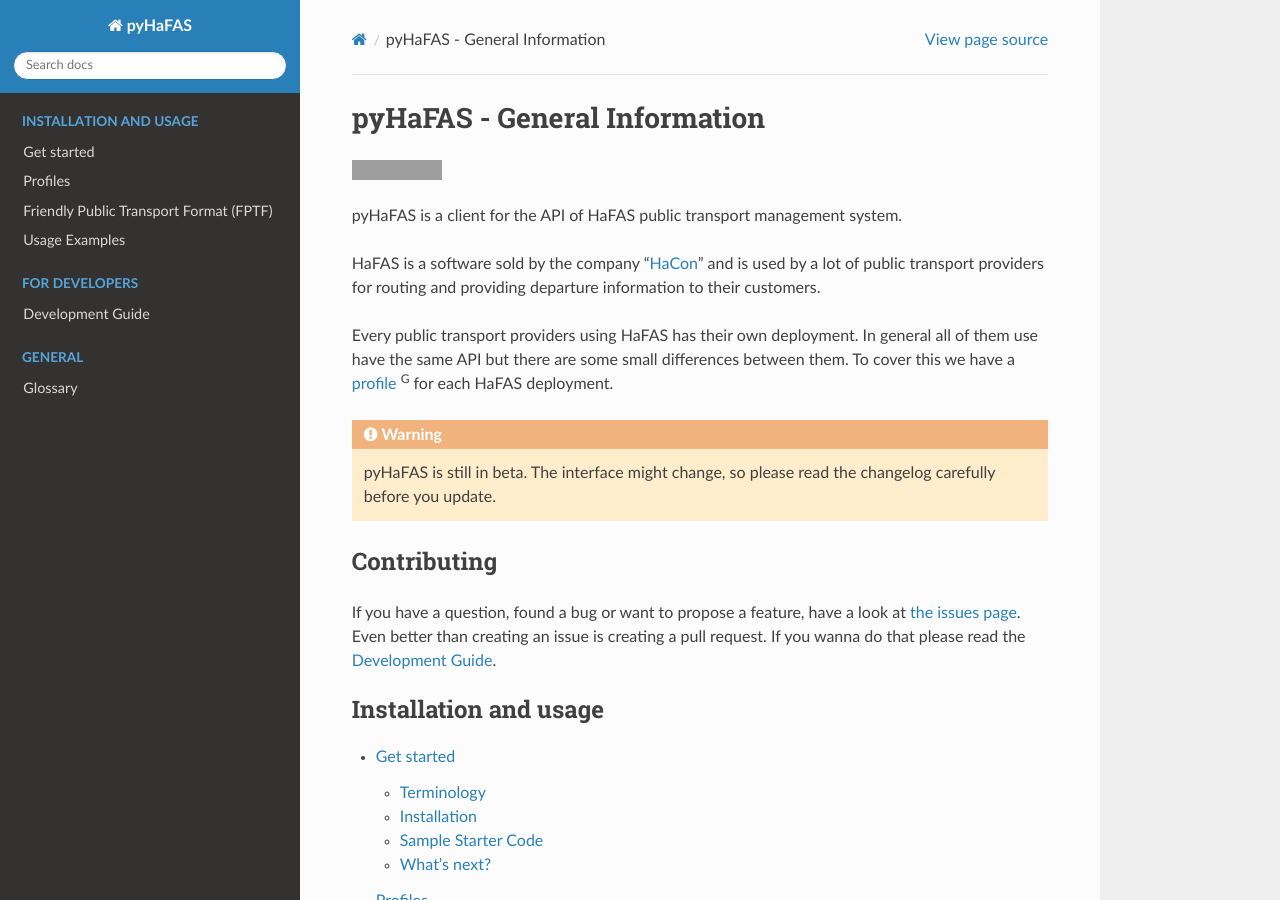
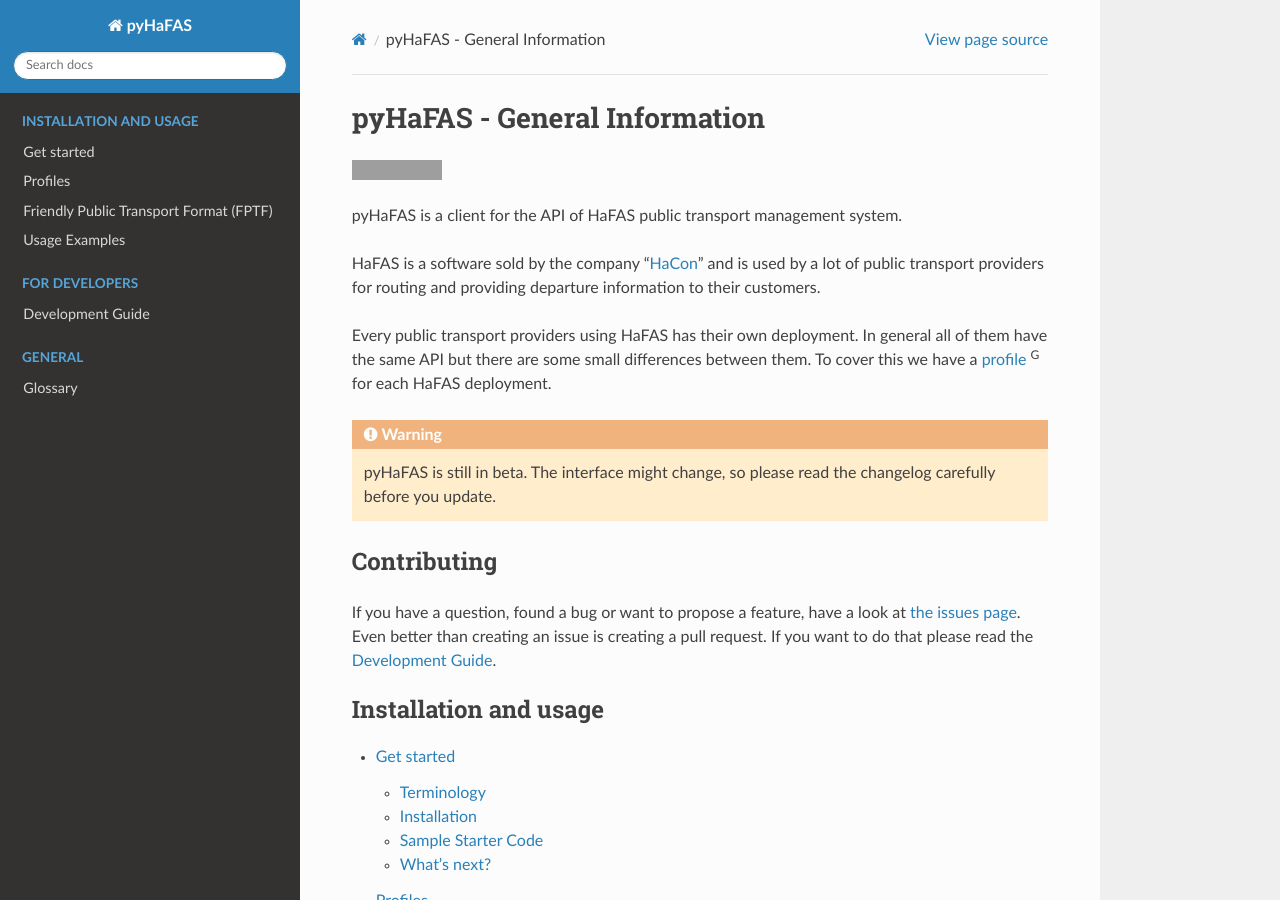
Before and after one commit to FahrplanDatenGarten/pyhafas, a Sphinx documentation site: the page built from docs/index.rst, in a window 1280 px wide and 900 px high. Built offline with Sphinx 7.4.7 and the Read the Docs theme 2.0.0, drawn with Linux system fonts in a browser that asks for light colours; pages that are not in the unit, such as notebooks, are missing from menus; grey boxes are pictures that could not be loaded.

Commit message:
Typos in documentation

```diff
--- a/docs/index.rst
+++ b/docs/index.rst
@@ -9,7 +9,7 @@
 HaFAS is a software sold by the company "`HaCon <https://hacon.de/en>`_" and is used by a lot of public transport providers for routing and providing departure information to their customers.
 
 Every public transport providers using HaFAS has their own deployment.
-In general all of them use have the same API but there are some small differences between them. To cover this we have a :term:`profile` :superscript:`G` for each HaFAS deployment.
+In general all of them have the same API but there are some small differences between them. To cover this we have a :term:`profile` :superscript:`G` for each HaFAS deployment.
 
 .. WARNING:: pyHaFAS is still in beta.
    The interface might change, so please read the changelog carefully before you update.
@@ -17,7 +17,7 @@
 Contributing
 ------------
 If you have a question, found a bug or want to propose a feature, have a look at `the issues page <https://github.com/n0emis/pyhafas/issues>`_.
-Even better than creating an issue is creating a pull request. If you wanna do that please read the :doc:`development/guide`.
+Even better than creating an issue is creating a pull request. If you want to do that please read the :doc:`development/guide`.
 
 
 .. toctree::
--- a/docs/usage/get_started.rst
+++ b/docs/usage/get_started.rst
@@ -26,7 +26,7 @@
 
 Sample Starter Code
 -------------------
-Below is a samle code for an easy usage. It has multiple parts:
+Below is a sample code for an easy usage. It has multiple parts:
 
 1. It imports the `HafasClient` and the `DBProfile` of pyHaFAS and creates the `HafasClient` with the :term:`profile` :superscript:`G`. The `DBProfile` is the :term:`profile` :superscript:`G` belonging to the HaFAS deployment of Deutsche Bahn.
 
```
